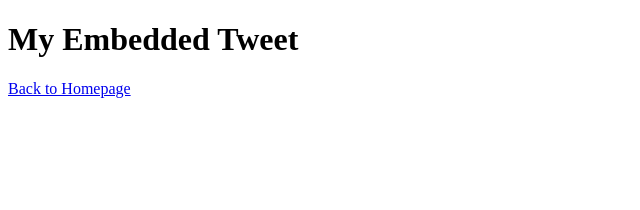
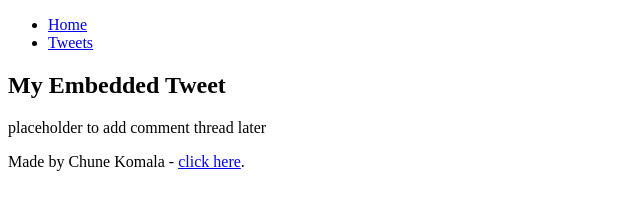
Before and after one commit to ChuneRealTec/My_First_Portfolio, a plain HTML site: page html_basic/tweets.html in a window 1280 px wide. Shown: the whole page, without its empty margins (0-640 px from the left). Drawn offline with Linux system fonts and the light colour scheme.

Commit message:
Update tweets.html with new content

```diff
--- a/html_basic/tweets.html
+++ b/html_basic/tweets.html
@@ -5,14 +5,28 @@
     <title>Tweets Page</title>
 </head>
 <body>
-    <h1>My Embedded Tweet</h1>
+    <header>
+        <ul>
+            <li><a href="index.html">Home</a></li>
+            <li><a href="tweets.html">Tweets</a></li>
+        </ul>
+    </header>
 
-    <blockquote class="twitter-tweet">
-        <a href="https://x.com/ChuneKomala/status/1941540952646222251"></a>
-    </blockquote>
+    <main>
+        <article>
+            <h1>My Embedded Tweet</h1>
 
-    <script async src="https://platform.twitter.com/widgets.js" charset="utf-8"></script>
+            <blockquote class="twitter-tweet">
+                <a href="https://x.com/ChuneKomala/status/1941540952646222251"></a>
+            </blockquote>
+            <script async src="https://platform.twitter.com/widgets.js" charset="utf-8"></script>
+        </article>
 
-    <p><a href="index.html">Back to Homepage</a></p>
+        <aside>
+            <p>placeholder to add comment thread later</p>
+        </aside>
+    </main>
+
+    <footer><p>Made by Chune Komala - <a href="https://x.com/ChuneKomala" target="_blank">click here</a>.</p></footer>
 </body>
 </html>
```
